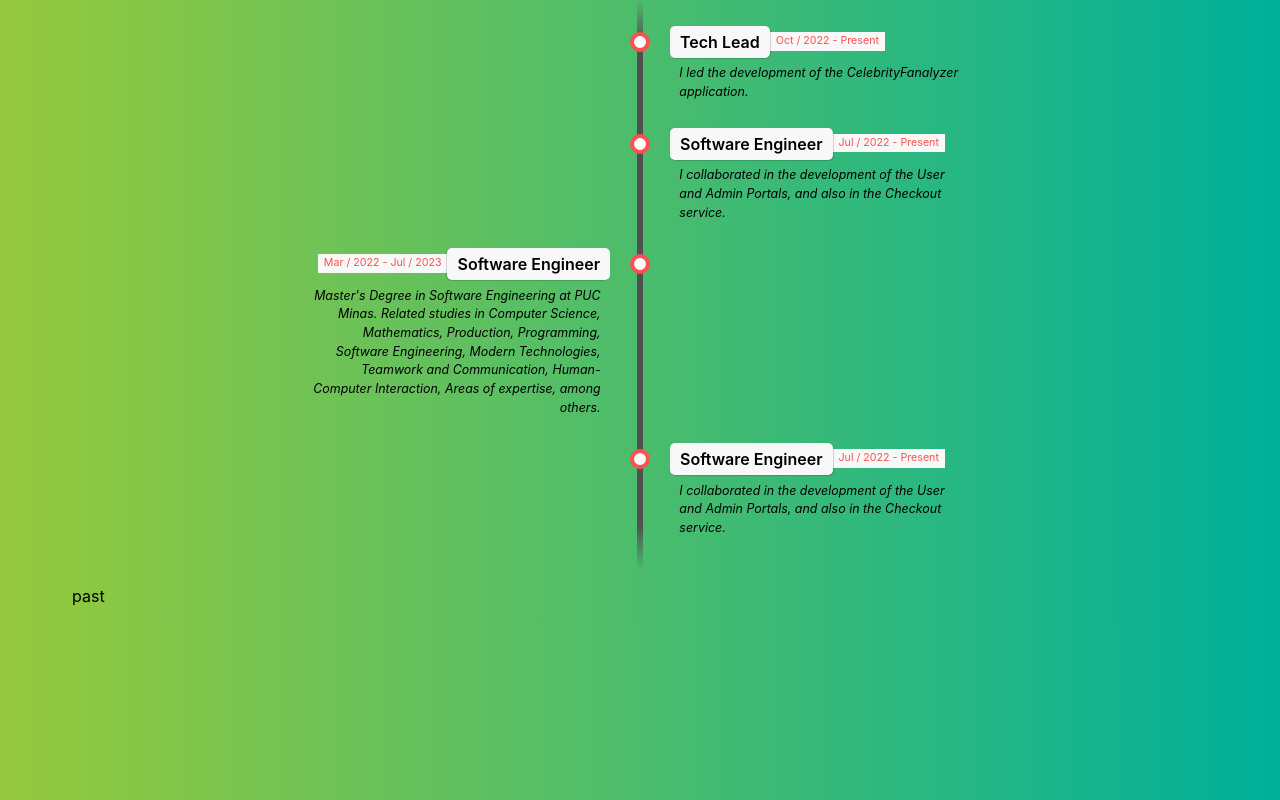
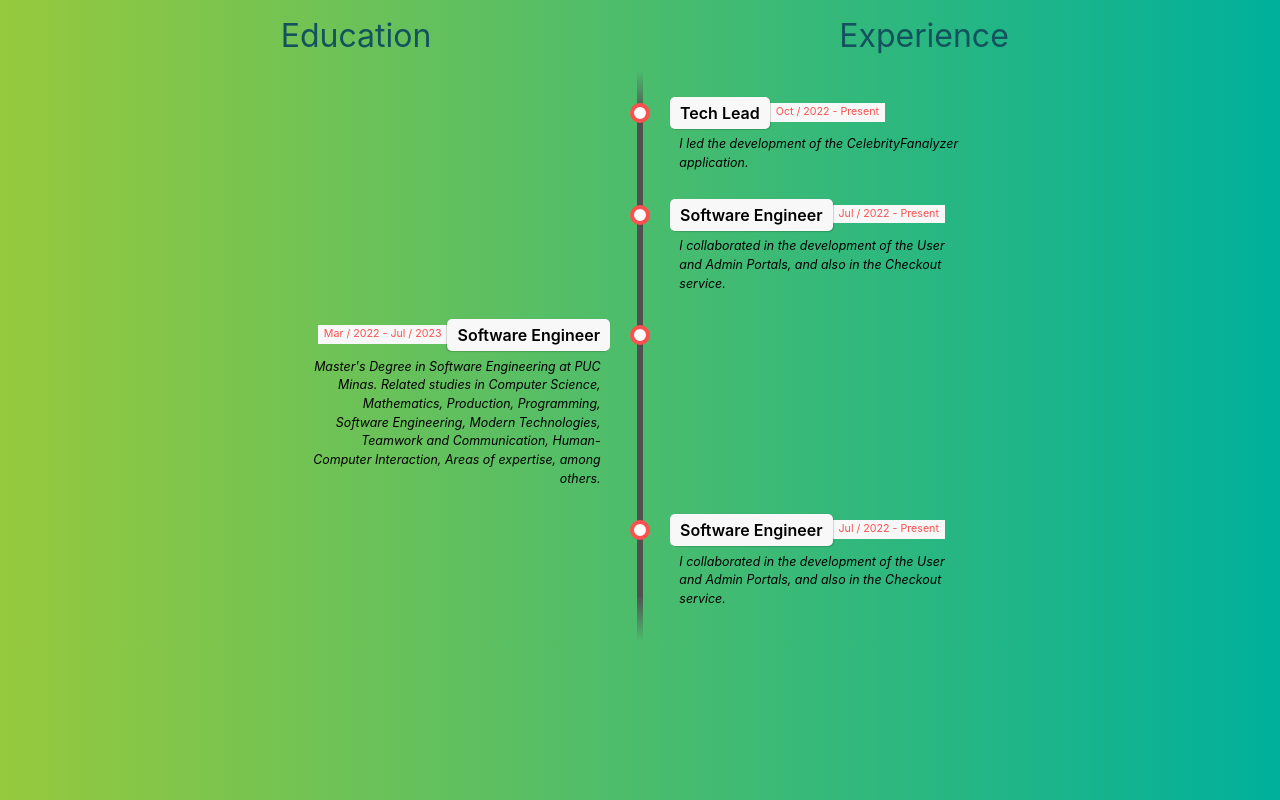
Before and after one commit to arnonrdp/Portfolio, a Next.js app: page /timeline in a window 1280 px wide. Built offline with nearby package versions, Linux system fonts and the light colour scheme.

Commit message:
Adicionadas categorias

```diff
--- a/src/pages/timeline.tsx
+++ b/src/pages/timeline.tsx
@@ -4,6 +4,10 @@ import styles from '../styles/components/Timeline.module.css'
 export default function Timeline() {
   return (
     <>
+      <p className={styles.categories}>
+        <span>Education</span>
+        <span>Experience</span>
+      </p>
       <ul className={styles.timeline}>
         {timeline.map((item, index) => (
           <li key={index}>
@@ -19,7 +23,6 @@ export default function Timeline() {
           </li>
         ))}
       </ul>
-      <p>past</p>
     </>
   )
 }
--- a/src/styles/components/Timeline.module.css
+++ b/src/styles/components/Timeline.module.css
@@ -1,3 +1,16 @@
+.categories {
+  display: flex;
+  justify-content: center;
+  text-align: center;
+}
+
+.categories span {
+  font-size: 2rem;
+  color: var(--info-color);
+  margin: 0;
+  width: 100%;
+}
+
 .timeline {
   list-style-type: none;
   margin-top: 20px;
```
